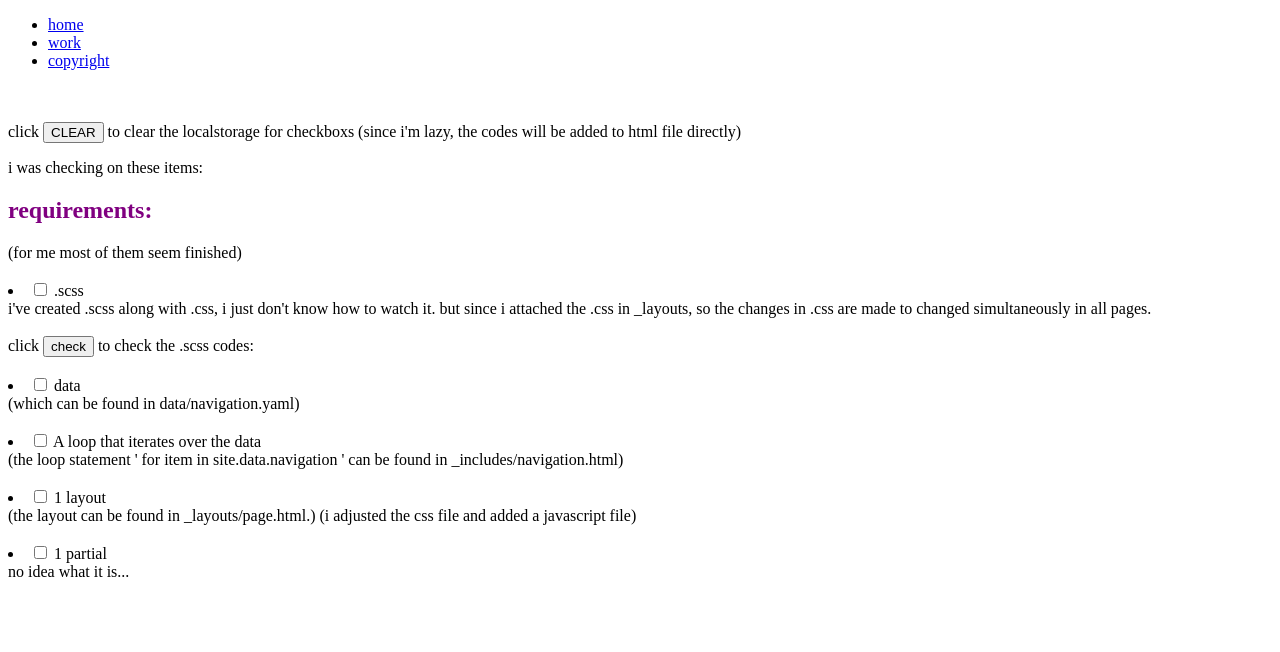
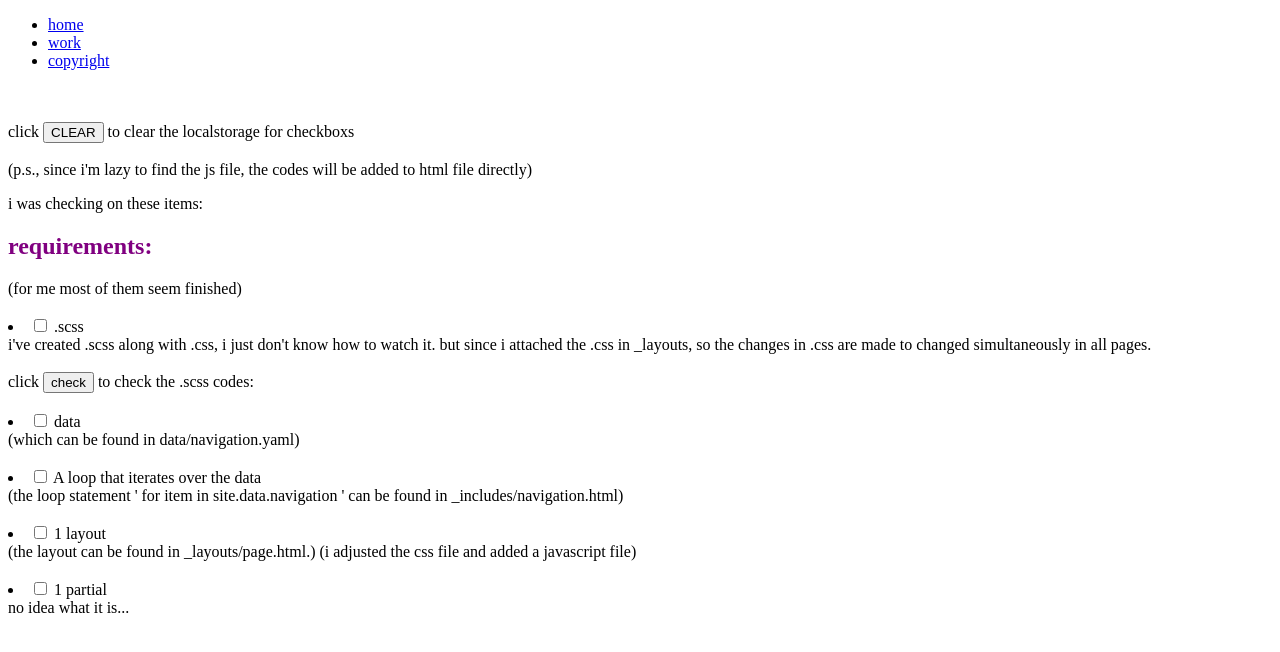
Before and after one commit to lanyixiao/WebS19, a Jekyll site: the page built from index.html, in a window 1280 px wide. Shown: the top 652 px of the page. Built offline with Jekyll 4.4.1, drawn with Linux system fonts in a browser that asks for light colours.

```diff
--- a/index.html
+++ b/index.html
@@ -6,7 +6,7 @@ permalink: /
 <br></br>
 
 click <button id="clear">CLEAR</button> to clear the localstorage for checkboxs
-(since i'm lazy, the codes will be added to html file directly)
+<br></br>(p.s., since i'm lazy to find the js file, the codes will be added to html file directly)
 
 <script>
 document.getElementById("clear").addEventListener("click", function() {
```
